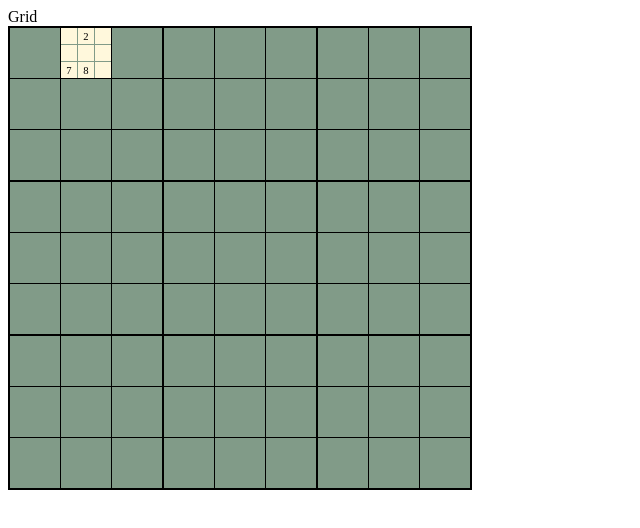
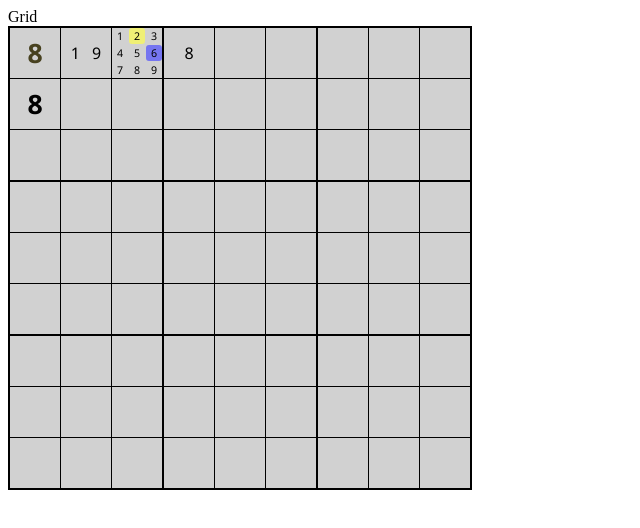
Before and after one commit to andrew-wilkes/sudoku-grid, a Vue app: page / in a window 1280 px wide. Shown: the top 528 px of the page, without its empty margins (0-640 px from the left). Built offline with nearby package versions, Linux system fonts and the light colour scheme.

Commit message:
Implement candidate color map

```diff
--- a/src/assets/sudoku.css
+++ b/src/assets/sudoku.css
@@ -1,7 +1,7 @@
 .cell {
     width: 50px;
     height: 50px;
-    background-color: rgb(129, 155, 136);
+    background-color: rgb(209, 209, 209);
     cursor: pointer;
 }
 
@@ -13,11 +13,6 @@
 .num-grid * {
     width: 16px; /* Ensure that width * 3 + 2 * gap = cell width. Same for height*/
     height: 16px;
-    background-color: cornsilk;
-}
-
-.num-pair * {
-    background-color: cornsilk;
 }
 
 .big-num {
@@ -45,4 +40,5 @@
 .grid {
     gap: 2px;
     border: 2px solid black;
+    font-family:'Segoe UI', Tahoma, Geneva, Verdana, sans-serif;
 }
--- a/src/components/Cell.vue
+++ b/src/components/Cell.vue
@@ -11,6 +11,12 @@ const showSum = false;
 
 function candidate(n) {
   return numbers.candidates[props.idx].indexOf('' + n) > -1 ? n : ''
+}
+
+function getCandidateStyle(n) {
+  let hue = config.candidateColorMap[props.idx][n]
+  let style = isNaN(hue) ? {} : { backgroundColor: 'hsl(' + hue + ',' + config.sl + ')' }
+  return style
 }
 
 const isSelected = computed(() => {
@@ -40,10 +46,10 @@ const gridValue = computed(() => {
     <div class="sol-num" v-if="config.showSolution" :class="{ clue: isClue }">{{ numbers.solution[idx] }}</div>
     <div class="big-num" v-else-if="numbers.grid[idx] > 0" :class="{ clue: isClue }">{{ gridValue }}</div>
     <div class="num-pair" v-else-if="numbers.candidates[idx].length < 3">
-      <span v-for="n in numbers.candidates[idx]">{{ n }}</span>
+      <span v-for="n in numbers.candidates[idx]" :style="getCandidateStyle(n)">{{ n }}</span>
     </div>
     <div class="num-grid" v-else>
-      <div v-for="n in 9">{{ candidate(n) }}</div>
+      <div v-for="n in 9" :style="getCandidateStyle(n)">{{ candidate(n) }}</div>
     </div>
   </div>
 </template>
@@ -63,6 +69,14 @@ const gridValue = computed(() => {
   display: grid;
   align-content: center;
   justify-content: center;
+  border: 1px;
+  border-radius: 3px;
+}
+.num-pair * {
+  margin: 0 2px;
+  padding: 2px 4px;
+  border: 1px;
+  border-radius: 3px;
 }
 .sum {
   position: absolute;
--- a/src/state.js
+++ b/src/state.js
@@ -8,8 +8,9 @@ export const numbers = reactive({
 
 export const config = reactive({
     selectedCell: { idx: -1, peers: [] },
+    candidateColorMap: [],
     groups: [],
-    colors: [0xd0b1fc, 0xf7c5dd, 0xfaedc7, 0x98e2f7, 0xcaeebe, 0xff0000, 0x00ff00, 0x0000ff],
+    sl: '80%,70%',
     showSolution: false,
     showWrong: false,
     remove: true,
@@ -24,9 +25,21 @@ export const resetNumbers = () => {
     numbers.grid = Array(81).fill(0)
     numbers.candidates = Array(81).fill('')
     numbers.solution = []
+    config.selectedCell = { idx: -1, peers: [] }
+    config.candidateColorMap = Array(81).fill({})
+    config.groups = []
     config.showSolution = false
     config.showWrong = false
-    numbers.candidates[1] = "278"
+    test()
 }
 
 resetNumbers()
+
+function test() {
+    numbers.candidates[1] = "19"
+    numbers.candidates[2] = "123456789"
+    config.candidateColorMap[2] = {2: 60, 6: 240}
+    numbers.candidates[3] = "8"
+    numbers.grid[0] = 18
+    numbers.grid[9] = 8
+}
```
